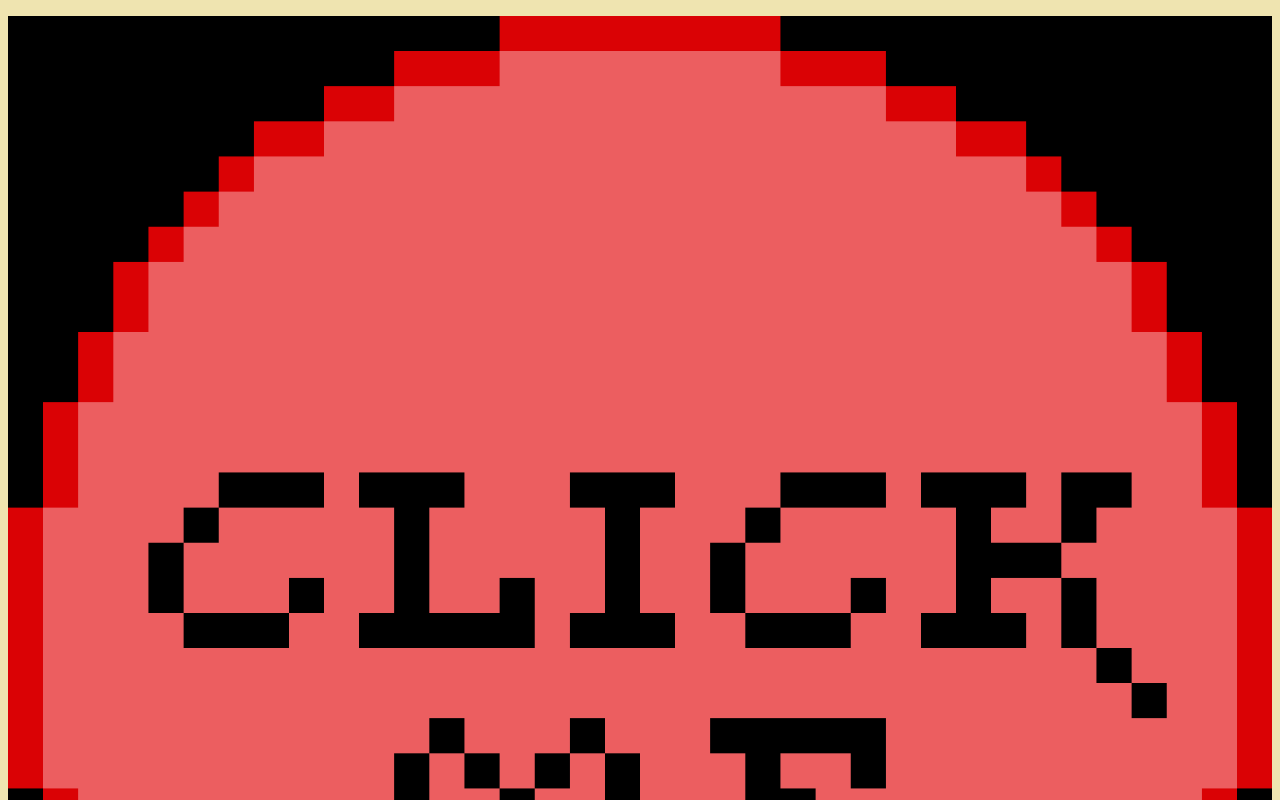
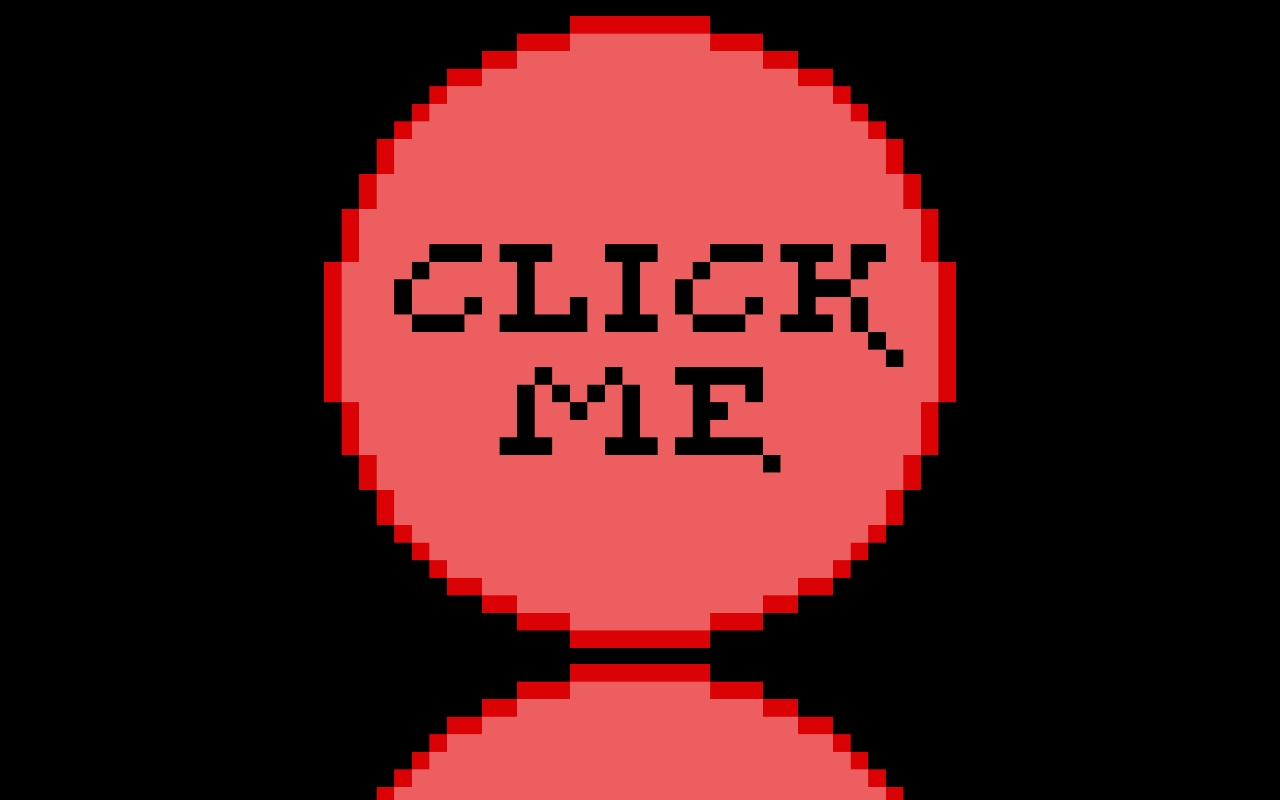
Before and after one commit to Coconut6960/Coconut6960.github.io, a plain HTML site: page index.html in a window 1280 px wide. Shown: the top 800 px of the page. Drawn offline with Linux system fonts and the light colour scheme.

Commit message:
Add files via upload

```diff
--- a/birth.css
+++ b/birth.css
@@ -8,7 +8,7 @@
     display: block;
     margin-left: auto;
     margin-right: auto;
-    width: 100%;
+    width: 50%;
 
     }
 .two {
--- a/index.html
+++ b/index.html
@@ -11,7 +11,7 @@
         <meta name="viewport" content="width=device-width, initial-scale=1" />
         <title>Happy Birthday</title>
     </head>
-    <body style="background-color:#EFE4B0">
+    <body style="background-color:#000000">
 
 		<!-- Images -->
 
```
Also changed, not shown: page_two.html (+1 -1 lines).
